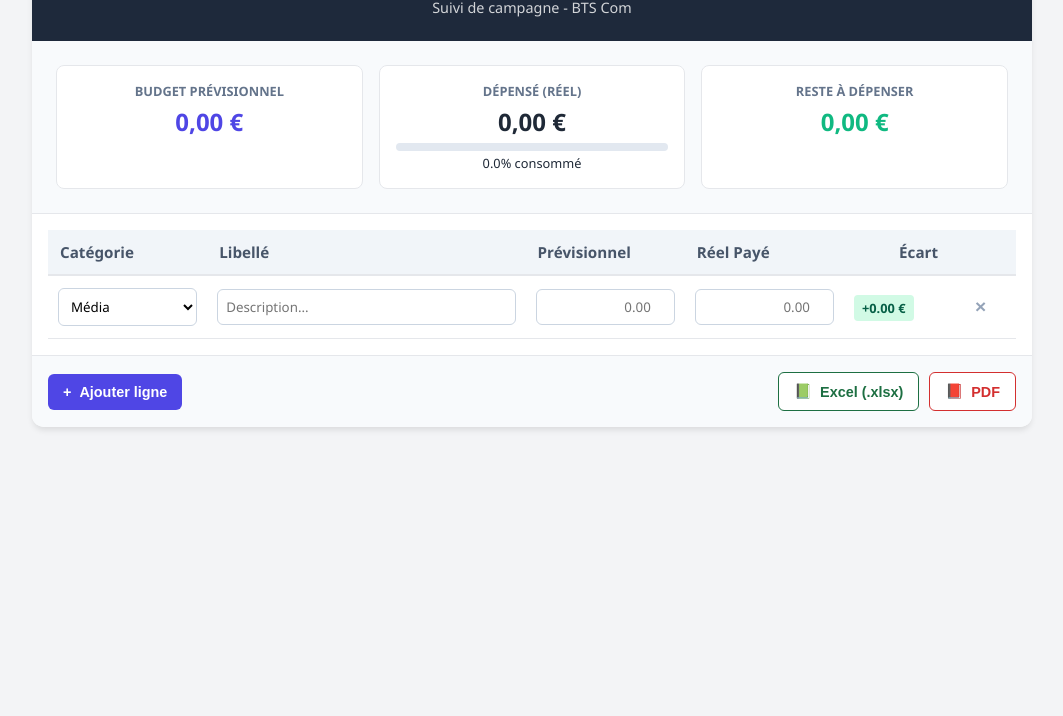
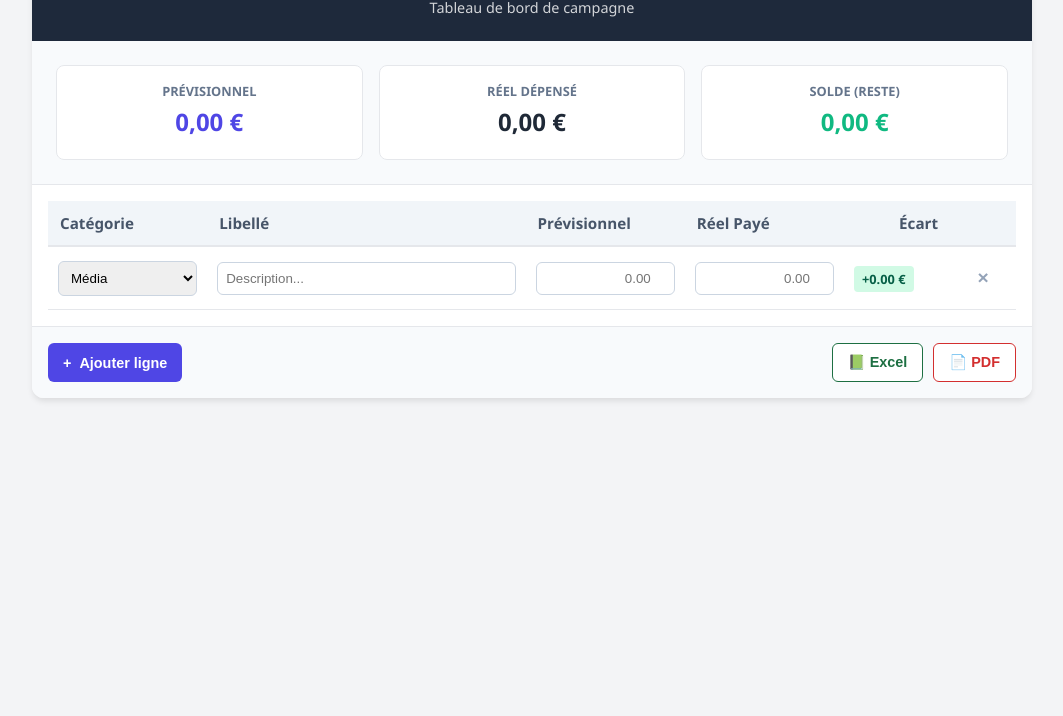
Before and after one commit to AliceSavry/Calculatrice-Budget, a plain HTML site: page index.html in a window 1280 px wide. Shown: the part 84-800 px from the top of the page, without its empty margins (108-1171 px from the left). Drawn offline with Linux system fonts and the light colour scheme.

Commit message:
Update index.html

```diff
--- a/index.html
+++ b/index.html
@@ -3,7 +3,7 @@
 <head>
     <meta charset="UTF-8">
     <meta name="viewport" content="width=device-width, initial-scale=1.0">
-    <title>Outil de Suivi Budgétaire - BTS Com</title>
+    <title>Suivi Budgétaire - BTS Com</title>
 
     <script src="https://cdnjs.cloudflare.com/ajax/libs/html2pdf.js/0.10.1/html2pdf.bundle.min.js"></script>
     <script src="https://cdn.sheetjs.com/xlsx-latest/package/dist/xlsx.full.min.js"></script>
@@ -18,8 +18,6 @@
             --success: #10b981;
             --warning: #f59e0b;
             --danger: #ef4444;
-            --excel: #1D6F42; /* Couleur Excel */
-            --pdf: #D32F2F;   /* Couleur PDF */
         }
 
         body {
@@ -43,35 +41,12 @@
             flex-direction: column;
         }
 
-        /* --- HEADER & DASHBOARD --- */
-        .header {
-            background-color: #1e293b;
-            color: white;
-            padding: 1.5rem;
-            text-align: center;
-            position: relative;
-        }
+        /* HEADER & DASHBOARD */
+        .header { background-color: #1e293b; color: white; padding: 1.5rem; text-align: center; }
+        h1 { margin: 0; font-size: 1.5rem; }
 
-        h1 { margin: 0; font-size: 1.5rem; }
-        .subtitle { font-size: 0.9rem; opacity: 0.8; margin-top: 5px; }
-
-        .dashboard {
-            display: grid;
-            grid-template-columns: repeat(3, 1fr);
-            gap: 1rem;
-            padding: 1.5rem;
-            background-color: #f8fafc;
-            border-bottom: 1px solid var(--border);
-        }
-
-        .kpi-card {
-            background: white;
-            padding: 1rem;
-            border-radius: 8px;
-            border: 1px solid var(--border);
-            text-align: center;
-        }
-
+        .dashboard { display: grid; grid-template-columns: repeat(3, 1fr); gap: 1rem; padding: 1.5rem; background-color: #f8fafc; border-bottom: 1px solid var(--border); }
+        .kpi-card { background: white; padding: 1rem; border-radius: 8px; border: 1px solid var(--border); text-align: center; }
         .kpi-label { font-size: 0.8rem; text-transform: uppercase; color: #64748b; font-weight: 700; }
         .kpi-value { font-size: 1.5rem; font-weight: 800; margin: 5px 0; }
 
@@ -79,168 +54,61 @@
         .val-spent { color: var(--text-main); }
         .val-balance { color: var(--success); }
 
-        /* --- TABLEAU --- */
-        .table-container {
-            padding: 1rem;
-            overflow-x: auto;
+        /* TABLEAU */
+        .table-container { padding: 1rem; overflow-x: auto; }
+        table { width: 100%; border-collapse: collapse; font-size: 0.95rem; }
+        th { background-color: #f1f5f9; text-align: left; padding: 12px; font-weight: 600; color: #475569; border-bottom: 2px solid var(--border); }
+        td { padding: 10px; border-bottom: 1px solid var(--border); vertical-align: middle; }
+
+        input[type="text"], input[type="number"], select {
+            width: 100%; padding: 8px; border: 1px solid #cbd5e1; border-radius: 6px; box-sizing: border-box;
         }
-
-        table {
-            width: 100%;
-            border-collapse: collapse;
-            font-size: 0.95rem;
-        }
-
-        th {
-            background-color: #f1f5f9;
-            text-align: left;
-            padding: 12px;
-            font-weight: 600;
-            color: #475569;
-            border-bottom: 2px solid var(--border);
-        }
-
-        td {
-            padding: 10px;
-            border-bottom: 1px solid var(--border);
-            vertical-align: middle;
-        }
-
-        /* Inputs dans le tableau */
-        input[type="text"], input[type="number"], select {
-            width: 100%;
-            padding: 8px;
-            border: 1px solid #cbd5e1;
-            border-radius: 6px;
-            box-sizing: border-box;
-            font-family: inherit;
-            background: transparent; /* Important pour le PDF */
-        }
-
         input[type="number"] { text-align: right; }
 
-        input:focus, select:focus {
-            outline: 2px solid var(--primary);
-            border-color: transparent;
-            background: white;
-        }
-
-        /* Colonnes spécifiques */
+        /* Colonnes */
         .col-cat { width: 15%; }
         .col-lib { width: 30%; }
         .col-montant { width: 15%; }
         .col-ecart { width: 10%; text-align: right; font-weight: bold; }
         .col-action { width: 5%; text-align: center; }
 
-        .btn-delete {
-            background: none;
-            border: none;
-            color: #94a3b8;
-            cursor: pointer;
-            font-size: 1.2rem;
-        }
+        .btn-delete { background: none; border: none; color: #94a3b8; cursor: pointer; font-size: 1.2rem; }
         .btn-delete:hover { color: var(--danger); }
 
-        /* --- FOOTER & BOUTONS --- */
-        .actions-bar {
-            padding: 1rem;
-            display: flex;
-            justify-content: space-between;
-            align-items: center;
-            background-color: #f8fafc;
-            border-top: 1px solid var(--border);
-        }
-
-        .left-actions {
-            display: flex;
-            gap: 10px;
-        }
-
-        .right-actions {
-            display: flex;
-            gap: 10px;
-        }
-
-        button {
-            border: none;
-            padding: 10px 15px;
-            border-radius: 6px;
-            cursor: pointer;
-            font-weight: 600;
-            display: flex;
-            align-items: center;
-            gap: 8px;
-            transition: all 0.2s;
-            font-size: 0.9rem;
-        }
-
-        .btn-add { background-color: var(--primary); color: white; }
-        .btn-add:hover { background-color: #4338ca; }
-
-        .btn-excel { background-color: white; border: 1px solid var(--excel); color: var(--excel); }
-        .btn-excel:hover { background-color: var(--excel); color: white; }
-
-        .btn-pdf { background-color: white; border: 1px solid var(--pdf); color: var(--pdf); }
-        .btn-pdf:hover { background-color: var(--pdf); color: white; }
-
-
-        /* Indicateurs visuels */
-        .badge {
-            padding: 4px 8px;
-            border-radius: 4px;
-            font-size: 0.8rem;
-            font-weight: bold;
-        }
+        .badge { padding: 4px 8px; border-radius: 4px; font-size: 0.8rem; font-weight: bold; }
         .bg-ok { background-color: #d1fae5; color: #065f46; }
         .bg-warn { background-color: #fef3c7; color: #92400e; }
         .bg-danger { background-color: #fee2e2; color: #991b1b; }
 
-        /* Barre de progression */
-        .progress-container {
-            width: 100%;
-            background-color: #e2e8f0;
-            border-radius: 4px;
-            height: 8px;
-            margin-top: 5px;
-            overflow: hidden;
-        }
-        .progress-bar {
-            height: 100%;
-            background-color: var(--success);
-            width: 0%;
-            transition: width 0.3s, background-color 0.3s;
-        }
+        /* FOOTER */
+        .actions-bar { padding: 1rem; display: flex; justify-content: space-between; background-color: #f8fafc; border-top: 1px solid var(--border); }
 
-        /* Masquer les boutons lors de l'impression PDF */
-        .hide-on-print {
-            /* Sera utilisé par JS lors de la génération */
-        }
+        button { border: none; padding: 10px 15px; border-radius: 6px; cursor: pointer; font-weight: 600; display: inline-flex; align-items: center; gap: 8px; font-size: 0.9rem; }
+        .btn-add { background-color: var(--primary); color: white; }
+        .btn-excel { background-color: white; border: 1px solid #1D6F42; color: #1D6F42; }
+        .btn-pdf { background-color: white; border: 1px solid #D32F2F; color: #D32F2F; }
 
     </style>
 </head>
 <body>
 
-<div class="app-container" id="contentToPrint">
+<div class="app-container">
     <div class="header">
-        <h1>📊 Gestionnaire de Budget</h1>
-        <div class="subtitle">Suivi de campagne - BTS Com</div>
+        <h1>📊 Suivi de Budget</h1>
+        <div style="font-size:0.9rem; opacity:0.8; margin-top:5px;">Tableau de bord de campagne</div>
     </div>
 
     <div class="dashboard">
         <div class="kpi-card">
-            <div class="kpi-label">Budget Prévisionnel</div>
+            <div class="kpi-label">Prévisionnel</div>
             <div class="kpi-value val-planned" id="totalPlanned">0.00 €</div>
         </div>
         <div class="kpi-card">
-            <div class="kpi-label">Dépensé (Réel)</div>
+            <div class="kpi-label">Réel Dépensé</div>
             <div class="kpi-value val-spent" id="totalSpent">0.00 €</div>
-            <div class="progress-container">
-                <div class="progress-bar" id="globalProgress"></div>
-            </div>
-            <div style="font-size:0.8rem; margin-top:3px;" id="percentText">0% consommé</div>
         </div>
         <div class="kpi-card">
-            <div class="kpi-label">Reste à dépenser</div>
+            <div class="kpi-label">Solde (Reste)</div>
             <div class="kpi-value val-balance" id="balance">0.00 €</div>
         </div>
     </div>
@@ -254,38 +122,26 @@
                     <th class="col-montant">Prévisionnel</th>
                     <th class="col-montant">Réel Payé</th>
                     <th class="col-ecart">Écart</th>
-                    <th class="col-action hide-on-print"></th>
+                    <th class="col-action"></th>
                 </tr>
             </thead>
-            <tbody id="tableBody">
-            </tbody>
+            <tbody id="tableBody"></tbody>
         </table>
     </div>
 
-    <div class="actions-bar hide-on-print" data-html2canvas-ignore="true">
-        <div class="left-actions">
-            <button class="btn-add" onclick="addRow()">
-                <span>+</span> Ajouter ligne
-            </button>
-        </div>
-        <div class="right-actions">
-            <button class="btn-excel" onclick="exportToExcel()">
-                <span>📗</span> Excel (.xlsx)
-            </button>
-            <button class="btn-pdf" onclick="exportToPDF()">
-                <span>📕</span> PDF
-            </button>
+    <div class="actions-bar">
+        <button class="btn-add" onclick="addRow()"><span>+</span> Ajouter ligne</button>
+        <div style="display:flex; gap:10px;">
+            <button class="btn-excel" onclick="downloadExcel()">📗 Excel</button>
+            <button class="btn-pdf" onclick="generateReportPDF()">📄 PDF</button>
         </div>
     </div>
 </div>
 
 <script>
-    // --- LOGIQUE METIER (Budget) ---
-    document.addEventListener('DOMContentLoaded', () => {
-        addRow();
-        updateTotals();
-    });
+    document.addEventListener('DOMContentLoaded', () => { addRow(); updateTotals(); });
 
+    // --- GESTION DU TABLEAU ---
     function addRow() {
         const tbody = document.getElementById('tableBody');
         const row = document.createElement('tr');
@@ -304,126 +160,152 @@
             <td><input type="number" class="input-planned" placeholder="0.00" oninput="updateTotals()"></td>
             <td><input type="number" class="input-spent" placeholder="0.00" oninput="updateTotals()"></td>
             <td class="cell-ecart"><span class="badge bg-ok">0.00 €</span></td>
-            <td class="col-action hide-on-print" style="text-align:center;">
-                <button class="btn-delete" onclick="deleteRow(this)">×</button>
-            </td>
+            <td style="text-align:center;"><button class="btn-delete" onclick="deleteRow(this)">×</button></td>
         `;
         tbody.appendChild(row);
     }
 
     function deleteRow(btn) {
         const row = btn.parentNode.parentNode;
-        const rowCount = document.getElementById('tableBody').rows.length;
-        if (rowCount > 1) {
-            row.remove();
-            updateTotals();
-        } else {
-            row.querySelectorAll('input').forEach(input => input.value = '');
-            updateTotals();
-        }
+        if (document.getElementById('tableBody').rows.length > 1) { row.remove(); updateTotals(); }
+        else { row.querySelectorAll('input').forEach(i => i.value = ''); updateTotals(); }
     }
 
     function updateTotals() {
-        let totalPlanned = 0;
-        let totalSpent = 0;
-        const rows = document.querySelectorAll('#tableBody tr');
-
-        rows.forEach(row => {
+        let totalPlanned = 0, totalSpent = 0;
+        document.querySelectorAll('#tableBody tr').forEach(row => {
             const planned = parseFloat(row.querySelector('.input-planned').value) || 0;
             const spent = parseFloat(row.querySelector('.input-spent').value) || 0;
             const ecart = planned - spent;
-            const ecartCell = row.querySelector('.cell-ecart');
 
-            let badgeClass = 'bg-ok';
-            let sign = '+';
+            let badgeClass = 'bg-ok', sign = '+';
             if (ecart < 0) { badgeClass = 'bg-danger'; sign = ''; }
             else if (spent > 0 && ecart < (planned * 0.1)) { badgeClass = 'bg-warn'; }
 
-            ecartCell.innerHTML = `<span class="badge ${badgeClass}">${sign}${ecart.toFixed(2)} €</span>`;
-            totalPlanned += planned;
-            totalSpent += spent;
+            row.querySelector('.cell-ecart').innerHTML = `<span class="badge ${badgeClass}">${sign}${ecart.toFixed(2)} €</span>`;
+            totalPlanned += planned; totalSpent += spent;
         });
 
         const balance = totalPlanned - totalSpent;
         document.getElementById('totalPlanned').innerText = formatMoney(totalPlanned);
         document.getElementById('totalSpent').innerText = formatMoney(totalSpent);
-        const balElement = document.getElementById('balance');
-        balElement.innerText = (balance > 0 ? '+' : '') + formatMoney(balance);
-        balElement.style.color = balance < 0 ? "#ef4444" : "#10b981";
-
-        let percent = totalPlanned > 0 ? (totalSpent / totalPlanned) * 100 : 0;
-        const progressBar = document.getElementById('globalProgress');
-        const visualPercent = Math.min(percent, 100);
-        progressBar.style.width = visualPercent + '%';
-        document.getElementById('percentText').innerText = percent.toFixed(1) + '% consommé';
-
-        if (percent > 100) progressBar.style.backgroundColor = "#ef4444";
-        else if (percent > 80) progressBar.style.backgroundColor = "#f59e0b";
-        else progressBar.style.backgroundColor = "#10b981";
+        const balEl = document.getElementById('balance');
+        balEl.innerText = (balance > 0 ? '+' : '') + formatMoney(balance);
+        balEl.style.color = balance < 0 ? "#ef4444" : "#10b981";
     }
 
-    function formatMoney(amount) {
-        return amount.toLocaleString('fr-FR', { minimumFractionDigits: 2, maximumFractionDigits: 2 }) + ' €';
+    function formatMoney(amount) { return amount.toLocaleString('fr-FR', { minimumFractionDigits: 2, maximumFractionDigits: 2 }) + ' €'; }
+
+    // --- LE SECRET DU PDF PARFAIT (Même méthode que ROI) ---
+    function generateReportPDF() {
+        // 1. Récupération des données brutes
+        const plannedTotal = document.getElementById('totalPlanned').innerText;
+        const spentTotal = document.getElementById('totalSpent').innerText;
+        const balanceTotal = document.getElementById('balance').innerText;
+
+        // 2. Construction des lignes du tableau
+        let rowsHTML = "";
+        document.querySelectorAll('#tableBody tr').forEach(row => {
+            const cat = row.querySelector('select').value;
+            const lib = row.querySelector('input[type="text"]').value || "-";
+            const planned = (parseFloat(row.querySelector('.input-planned').value) || 0).toLocaleString('fr-FR', {minimumFractionDigits: 2});
+            const spent = (parseFloat(row.querySelector('.input-spent').value) || 0).toLocaleString('fr-FR', {minimumFractionDigits: 2});
+
+            // On récupère l'écart (le texte dans le badge)
+            const gap = row.querySelector('.cell-ecart').innerText;
+            // Couleur conditionnelle pour le PDF (Rouge si négatif)
+            const gapColor = gap.includes("-") ? "red" : "green";
+
+            rowsHTML += `
+                <tr style="border-bottom: 1px solid #ddd;">
+                    <td style="padding: 8px;">${cat}</td>
+                    <td style="padding: 8px;">${lib}</td>
+                    <td style="padding: 8px; text-align:right;">${planned} €</td>
+                    <td style="padding: 8px; text-align:right;">${spent} €</td>
+                    <td style="padding: 8px; text-align:right; font-weight:bold; color:${gapColor};">${gap}</td>
+                </tr>
+            `;
+        });
+
+        // 3. Construction du HTML "Virtuel" (Noir et Blanc, Net)
+        const reportContent = `
+            <div style="padding: 20px; font-family: Arial, sans-serif; color: #000;">
+                <h1 style="text-align:center; color:#4f46e5; margin-bottom: 10px;">Rapport de Suivi Budgétaire</h1>
+                <div style="text-align:center; font-size:12px; color:#666; margin-bottom:30px;">Généré le ${new Date().toLocaleDateString()}</div>
+
+                <div style="display:flex; justify-content:space-between; margin-bottom:30px; border: 2px solid #000; padding:15px; border-radius:8px; background:#f9f9f9;">
+                    <div style="text-align:center;">
+                        <div style="text-transform:uppercase; font-size:10px;">Prévisionnel</div>
+                        <div style="font-size:18px; font-weight:bold;">${plannedTotal}</div>
+                    </div>
+                    <div style="text-align:center; border-left:1px solid #ccc; padding-left:20px;">
+                        <div style="text-transform:uppercase; font-size:10px;">Réel</div>
+                        <div style="font-size:18px; font-weight:bold;">${spentTotal}</div>
+                    </div>
+                    <div style="text-align:center; border-left:1px solid #ccc; padding-left:20px;">
+                        <div style="text-transform:uppercase; font-size:10px;">Solde</div>
+                        <div style="font-size:18px; font-weight:bold; color:${balanceTotal.includes('-') ? 'red' : 'green'}">${balanceTotal}</div>
+                    </div>
+                </div>
+
+                <h3 style="border-bottom: 2px solid #000; padding-bottom:5px;">Détail des dépenses</h3>
+                <table style="width: 100%; border-collapse: collapse; font-size:12px;">
+                    <thead>
+                        <tr style="background-color:#eee;">
+                            <th style="text-align:left; padding:8px;">Catégorie</th>
+                            <th style="text-align:left; padding:8px;">Libellé</th>
+                            <th style="text-align:right; padding:8px;">Prévu</th>
+                            <th style="text-align:right; padding:8px;">Réel</th>
+                            <th style="text-align:right; padding:8px;">Écart</th>
+                        </tr>
+                    </thead>
+                    <tbody>
+                        ${rowsHTML}
+                    </tbody>
+                </table>
+            </div>
+        `;
+
+        // 4. Génération
+        const element = document.createElement('div');
+        element.innerHTML = reportContent;
+
+        const opt = {
+            margin:       0.5,
+            filename:     'Budget_Campagne.pdf',
+            image:        { type: 'jpeg', quality: 0.98 },
+            html2canvas:  { scale: 2 },
+            jsPDF:        { unit: 'in', format: 'a4', orientation: 'landscape' } // Paysage pour que le tableau large rentre mieux
+        };
+
+        html2pdf().set(opt).from(element).save();
     }
 
-    // --- LOGIQUE EXPORT ---
+    // --- EXPORT EXCEL ---
+    function downloadExcel() {
+        let data = [];
+        data.push(["Catégorie", "Libellé", "Prévisionnel", "Réel Payé", "Écart"]); // Header
 
-    // 1. Export Excel
-    function exportToExcel() {
-        // Préparation des données
-        let data = [];
-        // Header
-        data.push(["Catégorie", "Libellé", "Prévisionnel (€)", "Réel Payé (€)", "Écart (€)"]);
-
-        // Lignes
-        const rows = document.querySelectorAll('#tableBody tr');
-        rows.forEach(row => {
+        document.querySelectorAll('#tableBody tr').forEach(row => {
             let cat = row.querySelector('select').value;
             let lib = row.querySelector('input[type="text"]').value;
             let planned = parseFloat(row.querySelector('.input-planned').value) || 0;
             let spent = parseFloat(row.querySelector('.input-spent').value) || 0;
             let diff = planned - spent;
-
             data.push([cat, lib, planned, spent, diff]);
         });
 
-        // Totaux (Ligne de fin)
+        // Totaux
         data.push(["", "TOTAL",
-            parseFloat(document.getElementById('totalPlanned').innerText.replace(/\s|€/g, '').replace(',', '.')),
-            parseFloat(document.getElementById('totalSpent').innerText.replace(/\s|€/g, '').replace(',', '.')),
+            parseFloat(document.getElementById('totalPlanned').innerText.replace(/[^\d.-]/g, '')),
+            parseFloat(document.getElementById('totalSpent').innerText.replace(/[^\d.-]/g, '')),
             ""
         ]);
 
-        // Création du fichier
+        const wb = XLSX.utils.book_new();
         const ws = XLSX.utils.aoa_to_sheet(data);
-        const wb = XLSX.utils.book_new();
-        XLSX.utils.book_append_sheet(wb, ws, "Budget Campagne");
-        XLSX.writeFile(wb, "Mon_Budget_Campagne.xlsx");
-    }
-
-    // 2. Export PDF
-    function exportToPDF() {
-        const element = document.getElementById('contentToPrint');
-
-        // Astuce : html2pdf ne capture pas toujours bien les valeurs des inputs
-        // On force les valeurs dans l'attribut HTML "value" pour qu'elles apparaissent
-        document.querySelectorAll('input').forEach(input => {
-            input.setAttribute('value', input.value);
-        });
-        document.querySelectorAll('select').forEach(select => {
-            const selectedOption = select.options[select.selectedIndex];
-            selectedOption.setAttribute('selected', 'selected');
-        });
-
-        const opt = {
-            margin:       0.3,
-            filename:     'Mon_Budget_Campagne.pdf',
-            image:        { type: 'jpeg', quality: 0.98 },
-            html2canvas:  { scale: 2 }, // Meilleure résolution
-            jsPDF:        { unit: 'in', format: 'a4', orientation: 'landscape' } // Format Paysage pour le tableau
-        };
-
-        html2pdf().set(opt).from(element).save();
+        XLSX.utils.book_append_sheet(wb, ws, "Budget");
+        XLSX.writeFile(wb, "Mon_Budget.xlsx");
     }
 </script>
 
```
